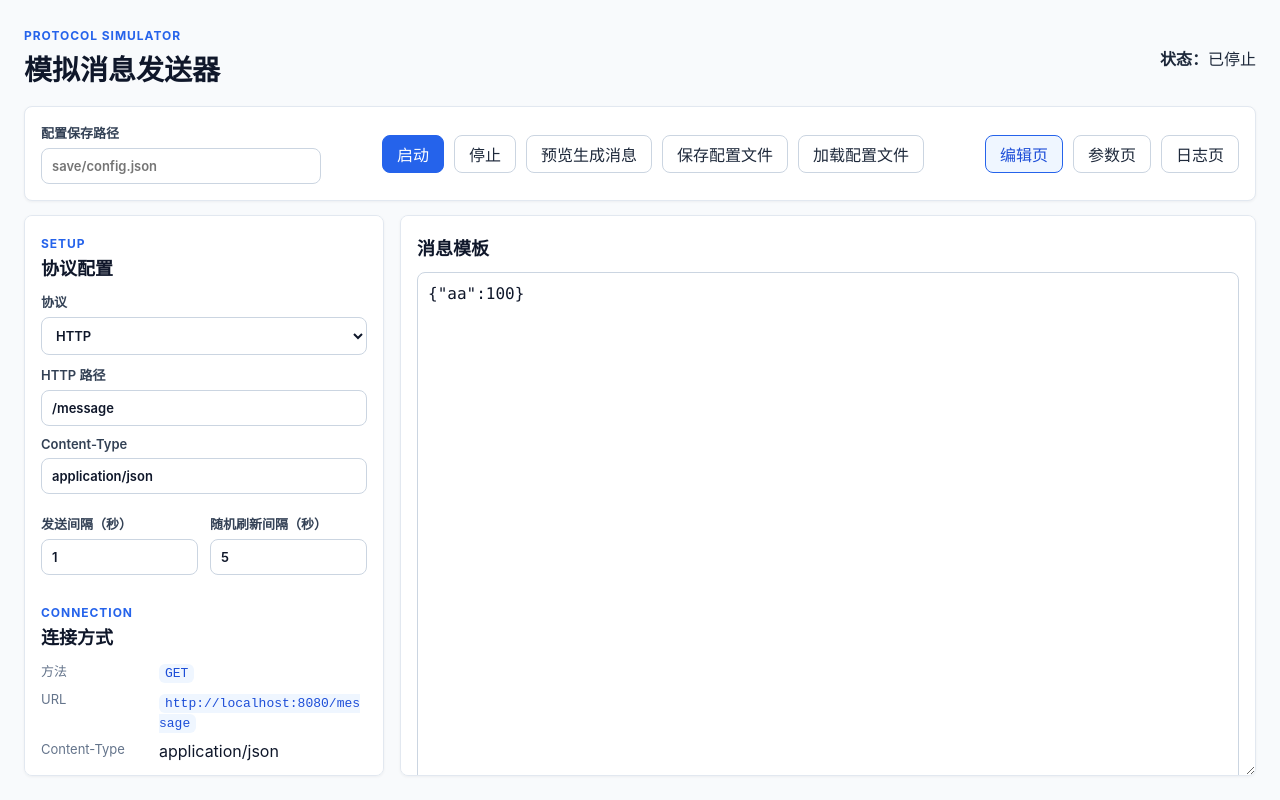
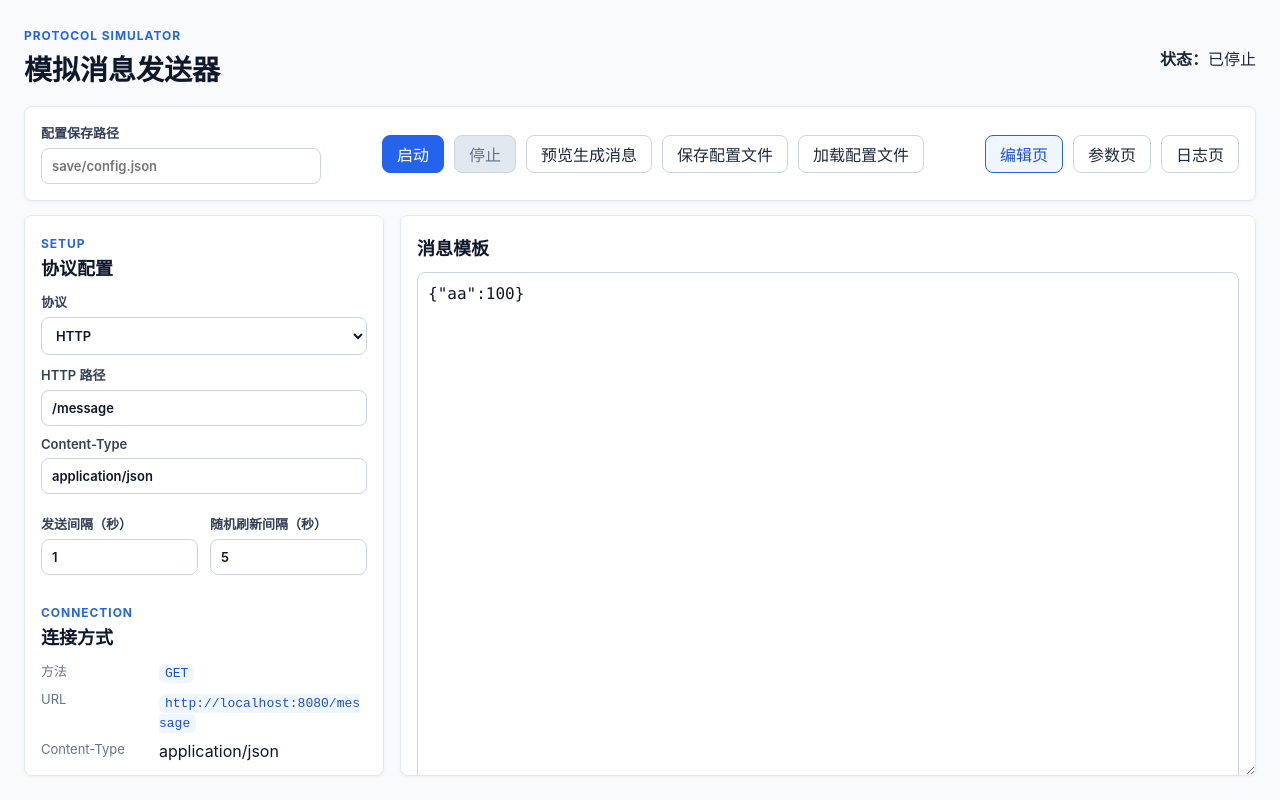
Before and after one commit to LightBlue140/MessageSimulator, a React (Vite) app in the folder apps/web/: page / in a window 1280 px wide. Built offline with nearby package versions, Linux system fonts and the light colour scheme; no server answers.

Commit message:
fix: guard runtime action buttons

```diff
--- a/apps/web/src/App.css
+++ b/apps/web/src/App.css
@@ -33,6 +33,14 @@ button {
 button:hover {
   border-color: #2563eb;
   box-shadow: 0 1px 8px rgba(37, 99, 235, 0.16);
+}
+
+button:disabled {
+  border-color: #cbd5e1;
+  background: #e2e8f0;
+  color: #64748b;
+  cursor: not-allowed;
+  box-shadow: none;
 }
 
 .primary-action {
--- a/apps/web/src/App.tsx
+++ b/apps/web/src/App.tsx
@@ -32,6 +32,7 @@ export function App() {
   const [preview, setPreview] = useState("");
   const [error, setError] = useState("");
   const [configFilePath, setConfigFilePath] = useState("");
+  const [pendingRuntimeAction, setPendingRuntimeAction] = useState<"start" | "stop" | undefined>();
   const [view, setView] = useState<"editor" | "parameters" | "logs">("editor");
 
   useEffect(() => {
@@ -68,13 +69,23 @@ export function App() {
 
   const handleStart = () =>
     runAction(async () => {
-      await saveConfig(config);
-      setStatus(await startSimulator());
+      setPendingRuntimeAction("start");
+      try {
+        await saveConfig(config);
+        setStatus(await startSimulator());
+      } finally {
+        setPendingRuntimeAction(undefined);
+      }
     });
 
   const handleStop = () =>
     runAction(async () => {
-      setStatus(await stopSimulator());
+      setPendingRuntimeAction("stop");
+      try {
+        setStatus(await stopSimulator());
+      } finally {
+        setPendingRuntimeAction(undefined);
+      }
     });
 
   const handleSaveConfigFile = () =>
@@ -110,10 +121,19 @@ export function App() {
           />
         </label>
         <div className="action-group">
-          <button className="primary-action" type="button" onClick={handleStart}>
+          <button
+            className="primary-action"
+            type="button"
+            disabled={status.running || pendingRuntimeAction !== undefined}
+            onClick={handleStart}
+          >
             启动
           </button>
-          <button type="button" onClick={handleStop}>
+          <button
+            type="button"
+            disabled={!status.running || pendingRuntimeAction !== undefined}
+            onClick={handleStop}
+          >
             停止
           </button>
           <button type="button" onClick={handlePreview}>
```
Also changed, not shown: 1 other file (tests, documents, lock files or other folders).
